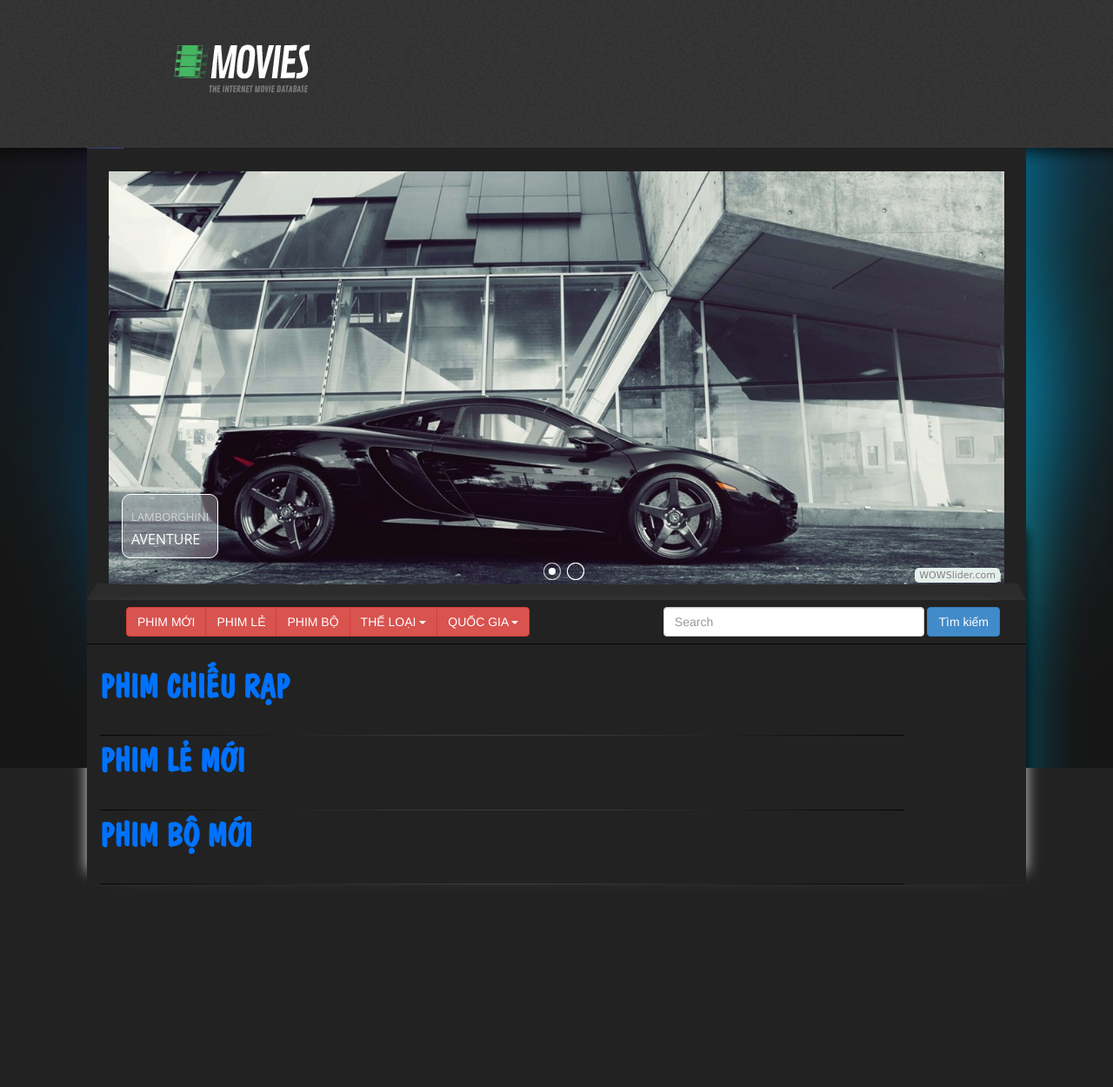
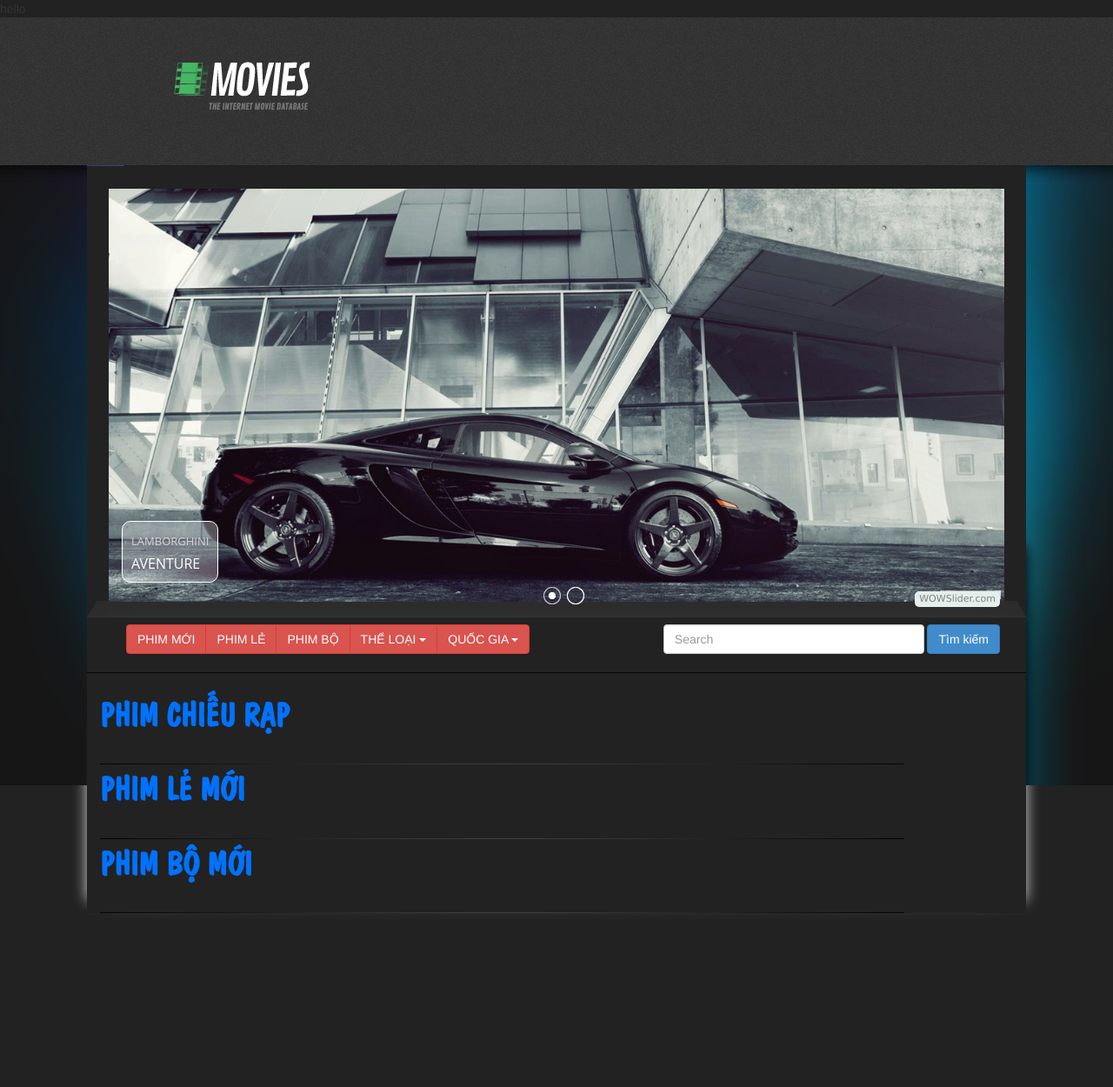
Before and after one commit to DVLGroup/PhimVL, a PHP site: page /phptest/ in a window 1280 px wide. Shown: the whole page at 87% size. Before the commit the page ends 1017 px from the top, so only its background shows below. Run offline with PHP 8.4, Linux system fonts and the light colour scheme; data that the repository does not hold is empty.

Commit message:
12/11/2013 9:30

```diff
--- a/index.php
+++ b/index.php
@@ -1,3 +1,4 @@
+<?php echo("hello"); ?>
 <!DOCTYPE html>
 <html lang="en">
 	<head>
```
